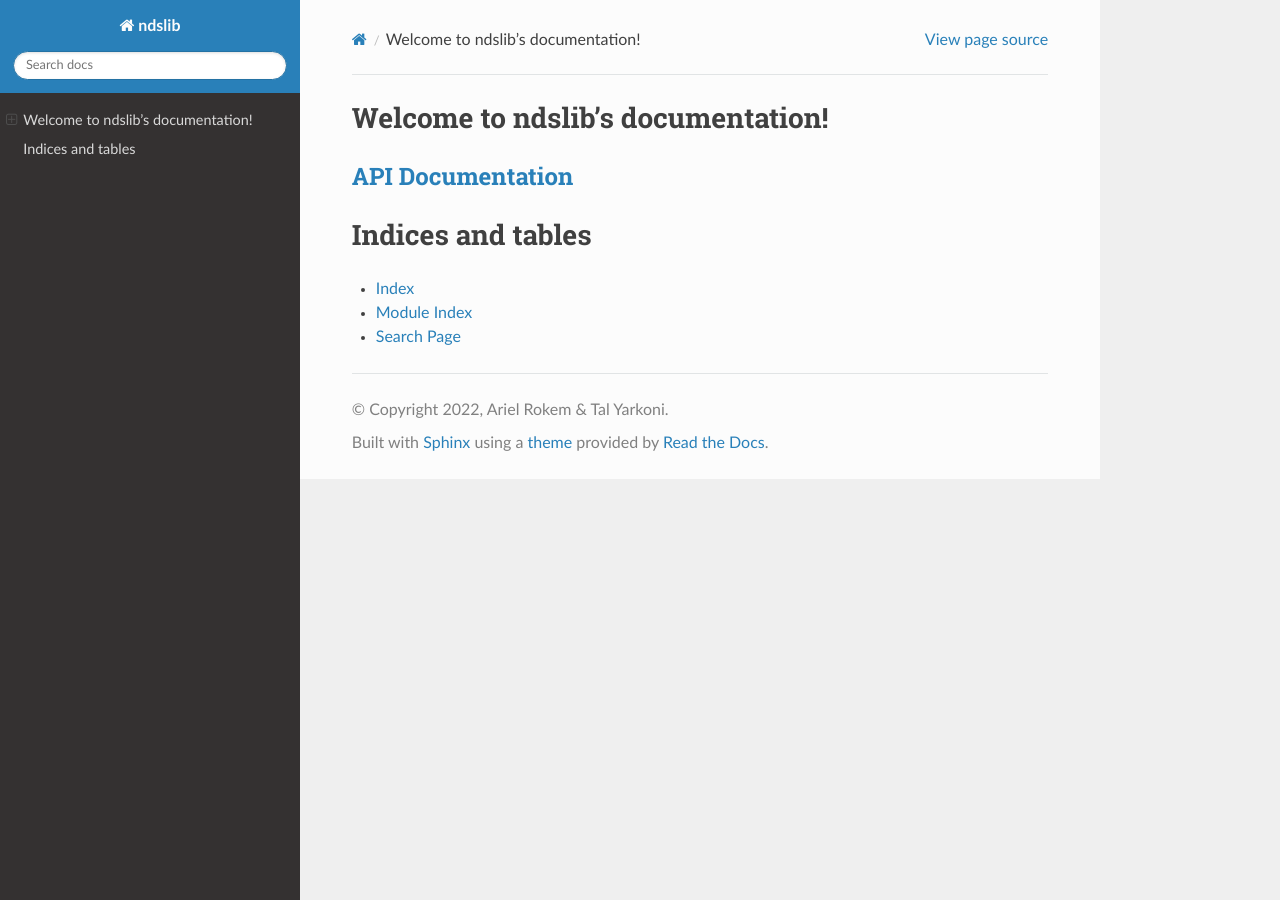
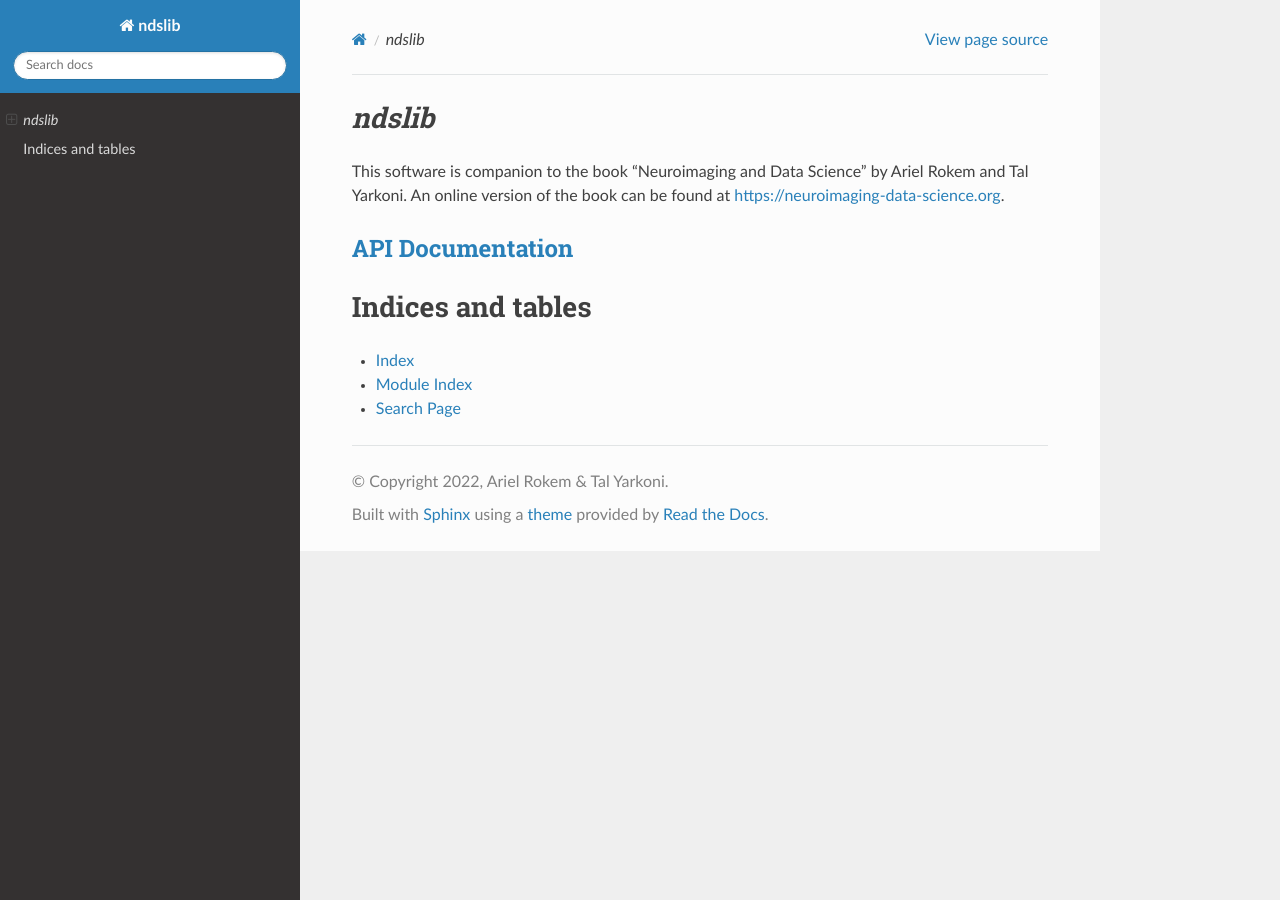
Before and after one commit to neuroimaging-data-science/ndslib, a Sphinx documentation site: the page built from docs/source/index.rst, in a window 1280 px wide. Built offline with Sphinx 7.4.7 and the Read the Docs theme 2.0.0, drawn with Linux system fonts in a browser that asks for light colours.

Commit message:
More docs front page.

```diff
--- a/docs/source/index.rst
+++ b/docs/source/index.rst
@@ -3,8 +3,13 @@
    You can adapt this file completely to your liking, but it should at least
    contain the root `toctree` directive.
 
-Welcome to ndslib's documentation!
-==================================
+`ndslib`
+========
+
+This software is companion to the book "Neuroimaging and Data Science"
+by Ariel Rokem and Tal Yarkoni. An online version of the book can be found at
+`https://neuroimaging-data-science.org <https://neuroimaging-data-science.org>`_.
+
 
 .. toctree::
    :maxdepth: 2
```
